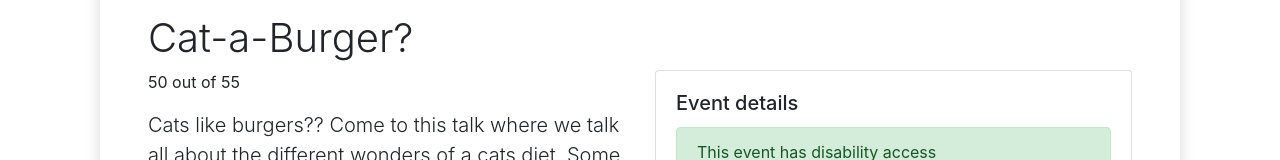
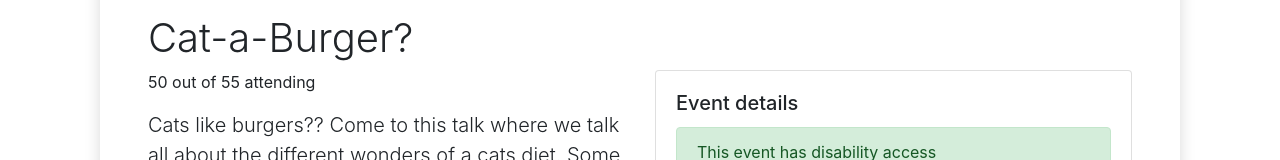
Before and after one commit to Light-J/Eventzoom, a React (Create React App) app in the folder react/: page /event in a window 1280 px wide. Shown: the part 138-298 px from the top of the page. Built offline with nearby package versions, Linux system fonts and the light colour scheme.

Commit message:
Change wording

```diff
--- a/react/src/components/Event.js
+++ b/react/src/components/Event.js
@@ -17,7 +17,7 @@ class Event extends Component {
 					<h1 className="font-weight-light">{this.props.title}</h1>
 					<div className={'row'}>
 						<div className={'col'}>
-							<p>{this.props.curAttending} out of {this.props.capacity}</p>
+							<p>{this.props.curAttending} out of {this.props.capacity} attending</p>
 							<p className="lead">{this.props.description}</p>
 							<img src={this.props.image} alt={'Event image'} />
 						</div>
```
